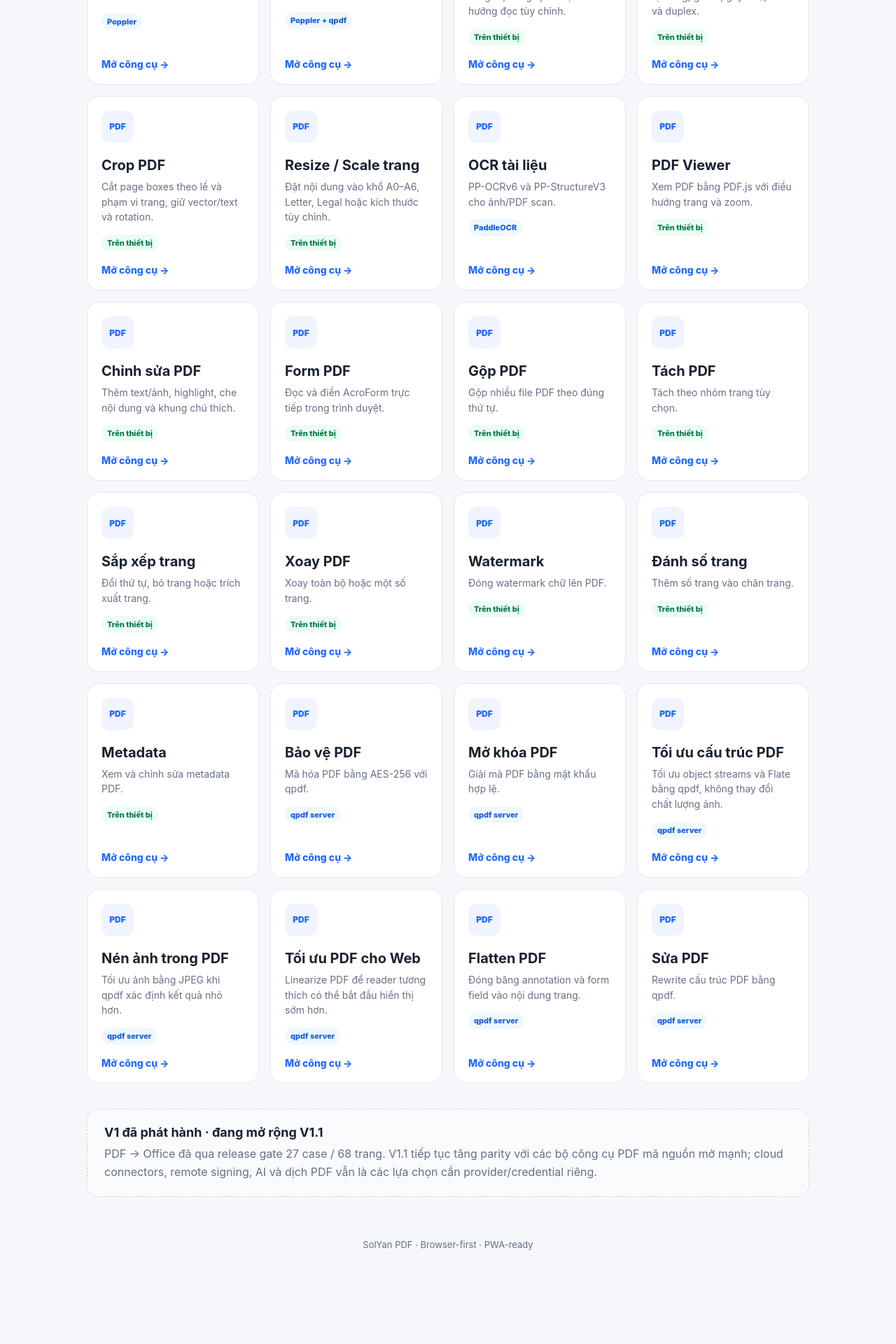
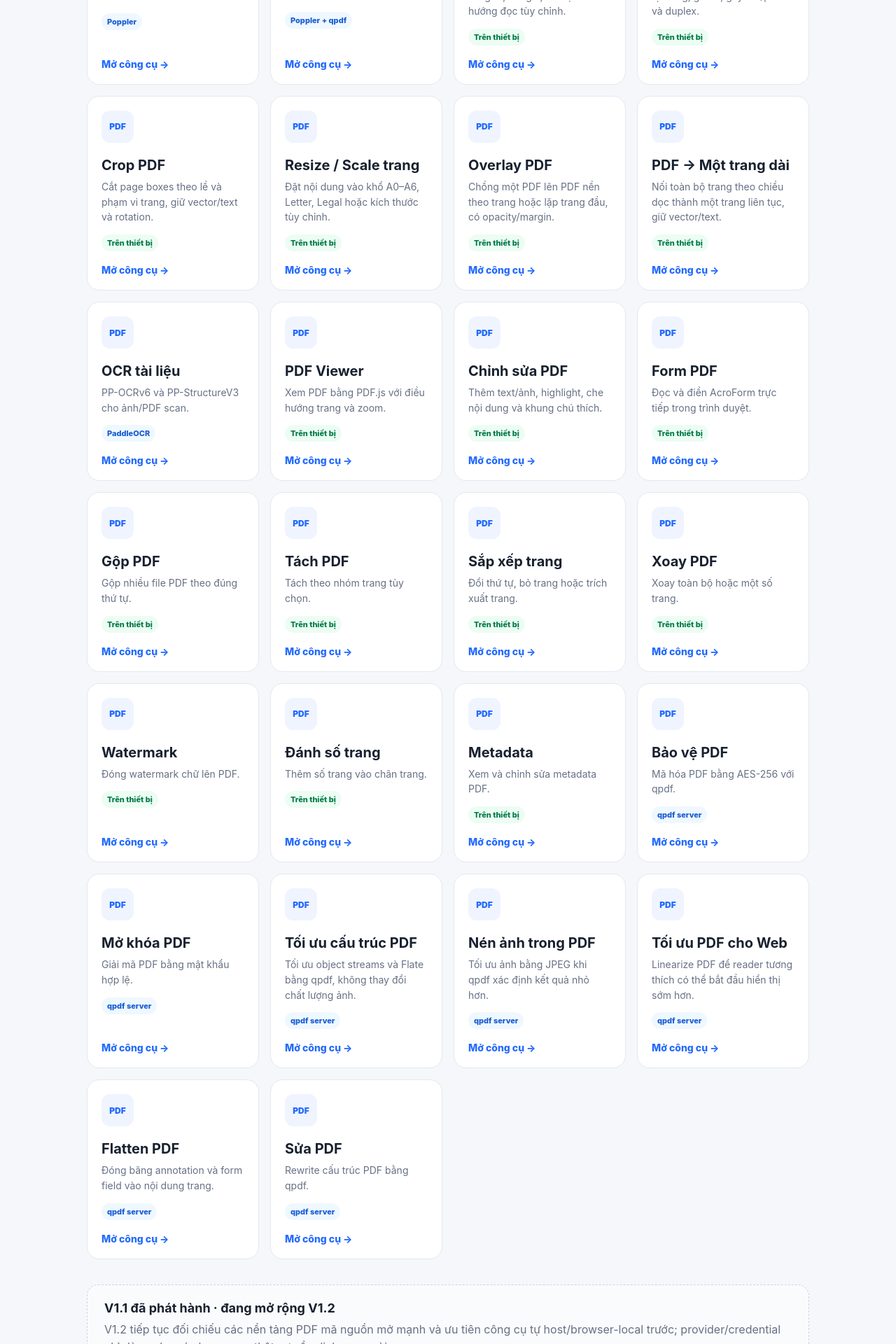
Before and after one commit to solyan842/SolYan-PDF, a Next.js app in the folder frontend/: page / in a window 1280 px wide. Shown: the part 1420-3340 px from the top of the page at 70% size. Before the commit the page ends 3246 px from the top, so only its background shows below. Built offline with nearby package versions, Linux system fonts and the light colour scheme.

Commit message:
feat: expose V1.2 overlay and single-page tools

```diff
--- a/frontend/app/page.tsx
+++ b/frontend/app/page.tsx
@@ -13,6 +13,8 @@ const tools = [
   { href: '/booklet', title: 'Booklet · Đóng ghim giữa', description: 'Dàn saddle-stitch 2-up với thứ tự trang, gutter, gáy trái/phải và duplex.', local: true },
   { href: '/crop', title: 'Crop PDF', description: 'Cắt page boxes theo lề và phạm vi trang, giữ vector/text và rotation.', local: true },
   { href: '/resize-pages', title: 'Resize / Scale trang', description: 'Đặt nội dung vào khổ A0–A6, Letter, Legal hoặc kích thước tùy chỉnh.', local: true },
+  { href: '/overlay', title: 'Overlay PDF', description: 'Chồng một PDF lên PDF nền theo trang hoặc lặp trang đầu, có opacity/margin.', local: true },
+  { href: '/single-page', title: 'PDF → Một trang dài', description: 'Nối toàn bộ trang theo chiều dọc thành một trang liên tục, giữ vector/text.', local: true },
   { href: '/ocr', title: 'OCR tài liệu', description: 'PP-OCRv6 và PP-StructureV3 cho ảnh/PDF scan.', local: false, badge: 'PaddleOCR' },
   { href: '/viewer', title: 'PDF Viewer', description: 'Xem PDF bằng PDF.js với điều hướng trang và zoom.', local: true },
   { href: '/editor', title: 'Chỉnh sửa PDF', description: 'Thêm text/ảnh, highlight, che nội dung và khung chú thích.', local: true },
@@ -40,7 +42,7 @@ export default function HomePage() {
       <section className="hero home-hero"><p className="eyebrow">SOLYAN PDF</p><h1>Công cụ PDF đơn giản, nhanh và riêng tư</h1><p className="subtitle">Tác vụ nhẹ chạy ngay trong trình duyệt; tác vụ nặng được tách thành các engine service riêng để dễ thay thế và mở rộng.</p></section>
       <section className="feature-banner"><div><span className="feature-kicker">DÀNH CHO NGƯỜI DÙNG VIỆT NAM</span><h2>13 Tiện ích Việt Nam</h2><p>Đổi số tiền thành chữ, VAT, phần trăm, tính tuổi, BMI, công suất điều hòa, IP, ping, vị trí từ khóa và website rank.</p></div><a className="feature-action" href="/vietnamese">Mở Tiện ích Việt Nam →</a></section>
       <section className="tool-grid" aria-label="Công cụ PDF">{tools.map((tool) => <a className="tool-card" href={tool.href} key={tool.href}><span className="tool-icon">PDF</span><h2>{tool.title}</h2><p>{tool.description}</p><span className={tool.local ? 'tool-badge local' : 'tool-badge server'}>{tool.local ? 'Trên thiết bị' : (tool.badge ?? 'Server')}</span><span className="tool-link">Mở công cụ →</span></a>)}</section>
-      <section className="coming-soon"><h2>V1 đã phát hành · đang mở rộng V1.1</h2><p>PDF → Office đã qua release gate 27 case / 68 trang. V1.1 tiếp tục tăng parity với các bộ công cụ PDF mã nguồn mở mạnh; cloud connectors, remote signing, AI và dịch PDF vẫn là các lựa chọn cần provider/credential riêng.</p></section>
+      <section className="coming-soon"><h2>V1.1 đã phát hành · đang mở rộng V1.2</h2><p>V1.2 tiếp tục đối chiếu các nền tảng PDF mã nguồn mở mạnh và ưu tiên công cụ tự host/browser-local trước; provider/credential chỉ dùng cho các hạng mục thật sự cần dịch vụ ngoài.</p></section>
       <footer>SolYan PDF · Browser-first · PWA-ready</footer>
     </main>
   );
```
